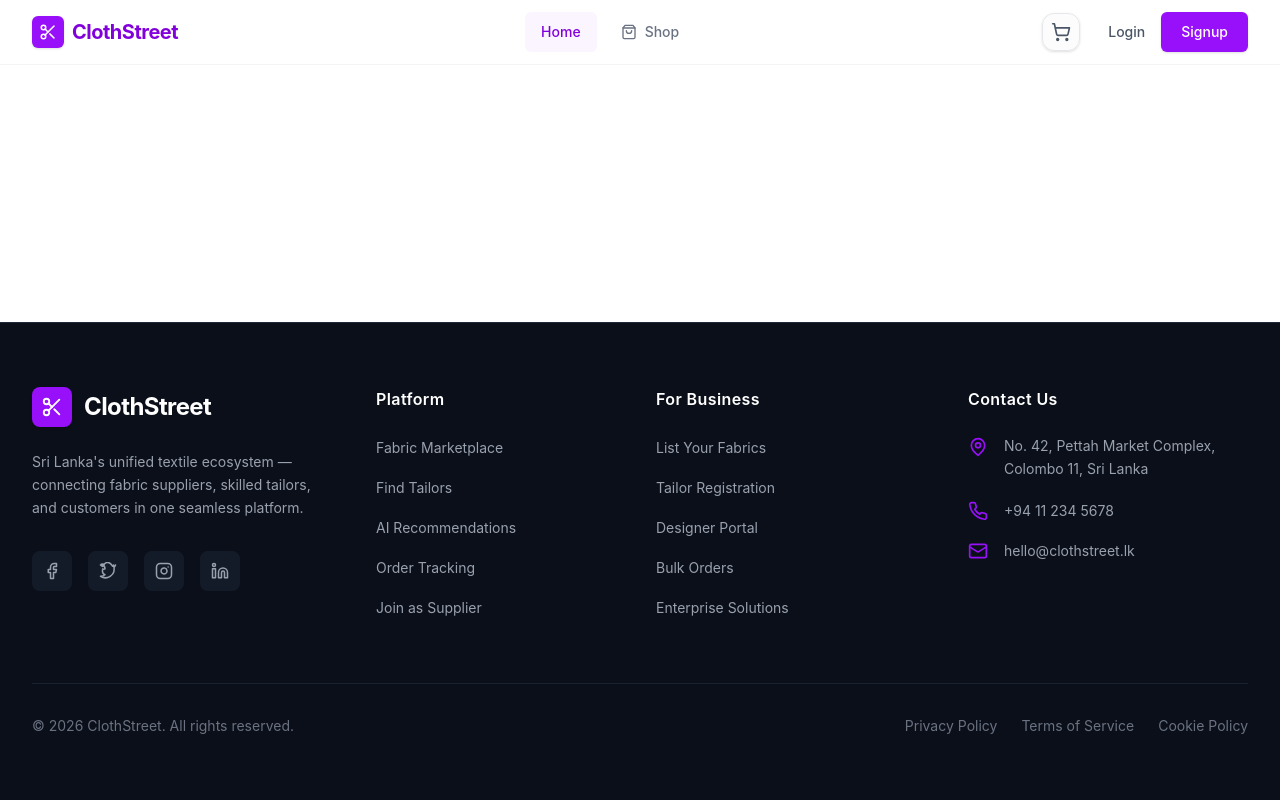
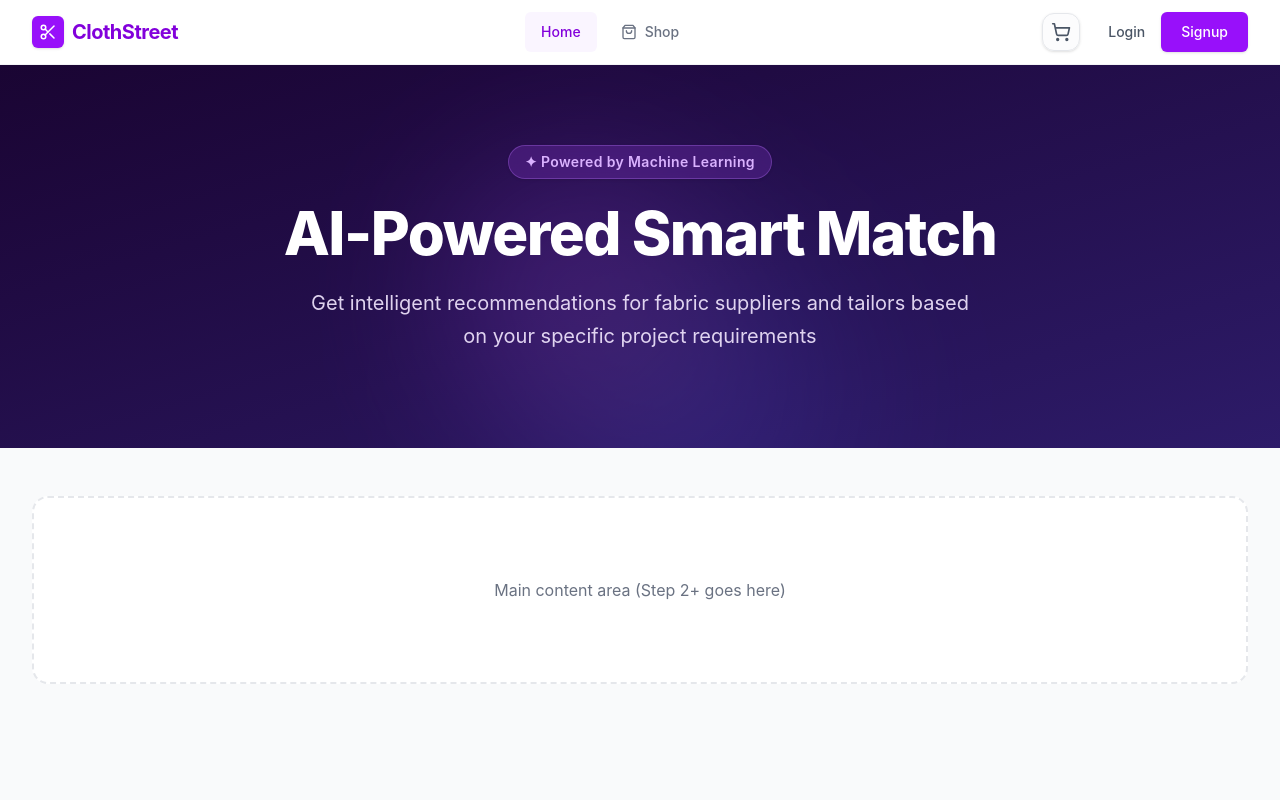
Before and after one commit to ImedhaJayawardhana/ClothStreetSL, a React app in the folder frontend/: page /match in a window 1280 px wide. Shown: the top 800 px of the page. Built offline with nearby package versions, Linux system fonts and the light colour scheme; no server answers; the HTML template or start-up script is replaced by a standard one.

Commit message:
Adding AIMatch component, updating routes and navigation

```diff
--- a/frontend/src/App.jsx
+++ b/frontend/src/App.jsx
@@ -13,6 +13,8 @@ import Footer from "./components/common/Footer";
 import SellerDashboard from "./pages/supplier/seller-dashboard";
 import TailorDashboard from "./pages/Tailor/TailorDashboard";
 import CustomerProfile from "./pages/CustomerProfile";
+import AIMatch from "./pages/AIMatch";
+
 
 function PrivateRoute({ children }) {
   const { user } = useAuth();
@@ -30,7 +32,9 @@ export default function App() {
           <Route path="/register" element={<Register />} />
           <Route path="/tailors" element={<BrowseTailors />} />
           <Route path="/designers" element={<BrowseDesigners />} />
+          <Route path="/match" element={<AIMatch />} />
           <Route path="/cart" element={<Cart />} />
+
           <Route path="/shop" element={<BrowseMaterials />} />
           <Route path="/fabrics" element={<BrowseMaterials />} />
           <Route path="/dashboard" element={<SellerDashboard />} />
--- a/frontend/src/components/common/Navbar.jsx
+++ b/frontend/src/components/common/Navbar.jsx
@@ -35,7 +35,7 @@ export default function Navbar() {
             <Link to="/designers" className="px-4 py-2.5 rounded-md text-gray-600 hover:bg-gray-50 hover:text-gray-900 font-medium text-sm transition-colors">
                 Designers
             </Link>
-            <Link to="/ai-match" className="px-4 py-2.5 rounded-md text-purple-600 hover:bg-purple-50 font-medium text-sm transition-colors">
+            <Link to="/match" className="px-4 py-2.5 rounded-md text-purple-600 hover:bg-purple-50 font-medium text-sm transition-colors">
                 AI Match
             </Link>
         </>
@@ -56,7 +56,7 @@ export default function Navbar() {
             <Link to="/designers" className="px-4 py-2.5 rounded-md text-gray-600 hover:bg-gray-50 hover:text-gray-900 font-medium text-sm transition-colors">
                 Designers
             </Link>
-            <Link to="/ai-match" className="px-4 py-2.5 rounded-md text-purple-600 hover:bg-purple-50 font-medium text-sm transition-colors">
+            <Link to="/match" className="px-4 py-2.5 rounded-md text-purple-600 hover:bg-purple-50 font-medium text-sm transition-colors">
                 AI Match
             </Link>
         </>
--- /dev/null
+++ b/frontend/src/pages/AIMatch.jsx
@@ -0,0 +1,40 @@
+import React from 'react';
+
+export default function AIMatch() {
+  return (
+    <div className="min-h-screen bg-gray-50 flex flex-col">
+      {/* Hero Section */}
+      <section className="bg-gradient-to-br from-[#1a0533] to-[#2d1b69] pt-20 pb-24 px-4 sm:px-6 lg:px-8 text-center relative overflow-hidden">
+        {/* Abstract Background Element for extra visual pop (optional) */}
+        <div className="absolute top-0 left-1/2 -translate-x-1/2 w-full max-w-3xl h-full opacity-20 pointer-events-none">
+          <div className="absolute top-1/4 left-1/4 w-64 h-64 bg-purple-500 rounded-full mix-blend-screen filter blur-[80px]"></div>
+          <div className="absolute top-1/2 right-1/4 w-72 h-72 bg-indigo-500 rounded-full mix-blend-screen filter blur-[100px]"></div>
+        </div>
+
+        <div className="relative z-10 max-w-4xl mx-auto flex flex-col items-center">
+          {/* Pill Badge */}
+          <div className="inline-flex items-center gap-2 px-4 py-1.5 rounded-full bg-purple-500/20 border border-purple-400/30 backdrop-blur-md mb-6 shadow-sm">
+            <span className="text-purple-300 text-sm font-semibold tracking-wide">✦ Powered by Machine Learning</span>
+          </div>
+
+          {/* Large Bold Heading */}
+          <h1 className="text-4xl md:text-5xl lg:text-6xl font-extrabold text-white tracking-tight mb-6">
+            AI-Powered Smart Match
+          </h1>
+
+          {/* Subtitle */}
+          <p className="text-lg md:text-xl text-purple-100/90 max-w-2xl mx-auto leading-relaxed">
+            Get intelligent recommendations for fabric suppliers and tailors based on your specific project requirements
+          </p>
+        </div>
+      </section>
+
+      {/* Main Content Area placeholder for Step 2+ */}
+      <section className="flex-1 max-w-7xl mx-auto w-full px-4 sm:px-6 lg:px-8 py-12">
+        <div className="text-center text-gray-500 py-20 border-2 border-dashed border-gray-200 rounded-2xl bg-white">
+          <p>Main content area (Step 2+ goes here)</p>
+        </div>
+      </section>
+    </div>
+  );
+}
```
